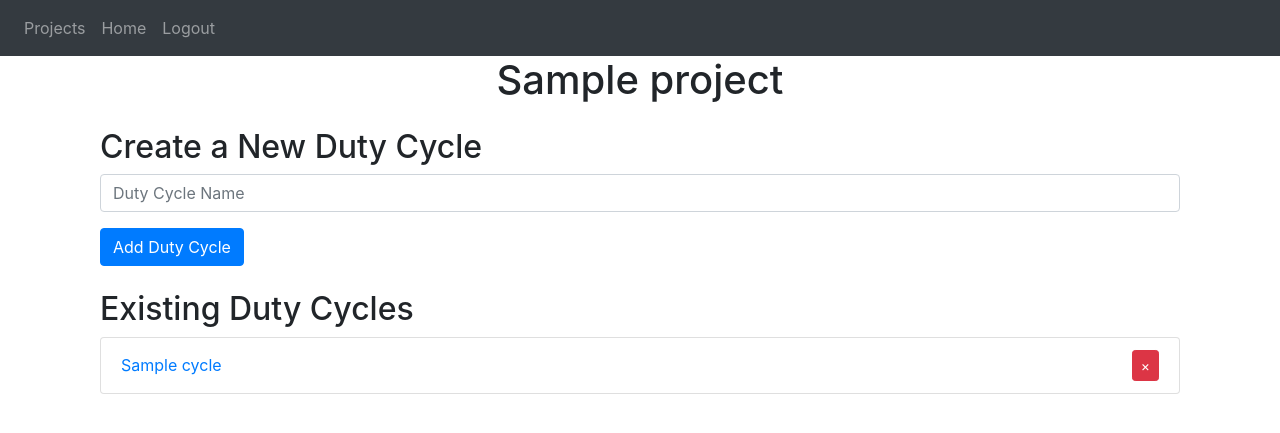
After one commit to angelsen/HPS-Flask-Web-App, a Flask app: page /project/1 in a window 1280 px wide. The commit adds this page. Shown: the top 433 px of the page. Run offline with Flask 3, Linux system fonts and the light colour scheme; a user stored in the database is signed in; tables that the repository leaves empty hold one stand-in row (values such as "Sample post"); some libraries are stand-ins or nearby versions.

Commit message:
Inlcuded new database models needed for projects
Implemented new templates and views for working with projects.

```diff
--- a/website/templates/base.html
+++ b/website/templates/base.html
@@ -30,6 +30,7 @@
       <div class="collapse navbar-collapse" id="navbar">
         <div class="navbar-nav">
           {% if user.is_authenticated %}
+          <a class="nav-item nav-link" id="projects" href="{{ url_for('views.projects') }}">Projects</a>
           <a class="nav-item nav-link" id="home" href="/">Home</a>
           <a class="nav-item nav-link" id="logout" href="/logout">Logout</a>
           {% else %}
--- /dev/null
+++ b/website/templates/project_detail.html
@@ -0,0 +1,33 @@
+{% extends "base.html" %}
+
+{% block title %}Project Detail{% endblock %}
+
+{% block content %}
+<h1 align="center">{{ project.name }}</h1>
+
+<!-- Add a Duty Cycle Form -->
+<div class="container mt-4 mb-4">
+  <h2>Create a New Duty Cycle</h2>
+  <form method="POST" action="{{ url_for('views.project_detail', project_id=project.id) }}">
+    <div class="form-group">
+      <input type="text" name="duty_cycle_name" placeholder="Duty Cycle Name" required class="form-control">
+    </div>
+    <button type="submit" class="btn btn-primary">Add Duty Cycle</button>
+  </form>
+</div>
+
+<!-- List Existing Duty Cycles -->
+<div class="container mt-4">
+  <h2>Existing Duty Cycles</h2>
+  <ul class="list-group">
+    {% for duty_cycle in project.duty_cycles %}
+    <li class="list-group-item d-flex justify-content-between align-items-center">
+      <a href="{{ url_for('views.edit_duty_cycle', duty_cycle_id=duty_cycle.id) }}">{{ duty_cycle.name }}</a>
+      <form method="POST" action="{{ url_for('views.delete_duty_cycle', duty_cycle_id=duty_cycle.id) }}">
+        <button type="submit" class="btn btn-danger btn-sm">&times;</button>
+      </form>
+    </li>
+    {% endfor %}
+  </ul>
+</div>
+{% endblock %}
--- a/website/views.py
+++ b/website/views.py
@@ -1,6 +1,6 @@
-from flask import Blueprint, render_template, request, flash, jsonify
+from flask import Blueprint, render_template, request, flash, jsonify, redirect, url_for
 from flask_login import login_required, current_user
-from .models import Note
+from .models import Note, Project, DutyCycle, Load
 from . import db
 import json
 
@@ -35,3 +35,123 @@ def delete_note():
             db.session.commit()
 
     return jsonify({})
+
+@views.route('/projects', methods=['GET', 'POST'])
+@login_required
+def projects():
+    if request.method == 'POST':
+        project_name = request.form.get('project_name')
+        if project_name:
+            new_project = Project(name=project_name)
+            db.session.add(new_project)
+            db.session.commit()
+            flash('Project created successfully!', 'success')
+            return redirect(url_for('views.projects'))
+        else:
+            flash('Project name is required!', 'error')
+
+    all_projects = Project.query.all()
+    return render_template('projects.html', user=current_user, projects=all_projects)
+
+@views.route('/create_project', methods=['GET', 'POST'])
+@login_required
+def create_project():
+    if request.method == 'POST':
+        project_name = request.form.get('project_name')
+        if not project_name:
+            flash('Project name is required!', category='error')
+        else:
+            new_project = Project(name=project_name)
+            db.session.add(new_project)
+            db.session.commit()
+            flash('Project created!', category='success')
+            return redirect(url_for('views.home'))
+
+    return render_template('create_project.html', user=current_user)
+
+@views.route('/project/<int:project_id>', methods=['GET', 'POST'])
+@login_required
+def project_detail(project_id):
+    project = Project.query.get_or_404(project_id)
+    if request.method == 'POST':
+        duty_cycle_name = request.form.get('duty_cycle_name')
+        if duty_cycle_name:
+            new_duty_cycle = DutyCycle(name=duty_cycle_name, project_id=project.id)
+            db.session.add(new_duty_cycle)
+            db.session.commit()
+            flash('Duty cycle added successfully!', 'success')
+        else:
+            flash('Duty cycle name is required!', 'error')
+    return render_template('project_detail.html', user=current_user, project=project)
+
+@views.route('/edit_duty_cycle/<int:duty_cycle_id>', methods=['GET', 'POST'])
+@login_required
+def edit_duty_cycle(duty_cycle_id):
+    duty_cycle = DutyCycle.query.get_or_404(duty_cycle_id)
+    # Handle the POST request if you want to allow editing duty cycle details
+    return render_template('duty_cycle.html', user=current_user, duty_cycle=duty_cycle)
+
+@views.route('/delete_duty_cycle/<int:duty_cycle_id>', methods=['POST'])
+@login_required
+def delete_duty_cycle(duty_cycle_id):
+    duty_cycle = DutyCycle.query.get_or_404(duty_cycle_id)
+    if duty_cycle:
+        db.session.delete(duty_cycle)
+        db.session.commit()
+        flash('Duty cycle deleted!', 'success')
+    else:
+        flash('You do not have permission to delete this duty cycle.', 'error')
+    return redirect(url_for('views.project_detail', user=current_user, project_id=duty_cycle.project_id))
+
+@views.route('/add_duty_cycle/<int:project_id>', methods=['POST'])
+@login_required
+def add_duty_cycle(project_id):
+    project = Project.query.get_or_404(project_id)
+    duty_cycle_name = request.form.get('duty_cycle_name')
+    if duty_cycle_name:
+        new_duty_cycle = DutyCycle(name=duty_cycle_name, project_id=project.id)
+        db.session.add(new_duty_cycle)
+        db.session.commit()
+        flash('Duty cycle added successfully!', 'success')
+    else:
+        flash('Duty cycle name is required!', 'error')
+    return redirect(url_for('views.project_detail', project_id=project.id))
+
+@views.route('/duty_cycle/<int:duty_cycle_id>', methods=['GET', 'POST'])
+@login_required
+def duty_cycle(duty_cycle_id):
+    duty_cycle = DutyCycle.query.get_or_404(duty_cycle_id)
+    if request.method == 'POST':
+        load_name = request.form.get('load_name')
+        load_value = request.form.get('load_value')
+
+        if not load_name or not load_value:
+            flash('Load name and value are required!', category='error')
+        else:
+            try:
+                load_value = float(load_value)  # Convert the string to a float
+                new_load = Load(name=load_name, value=load_value, duty_cycle_id=duty_cycle_id)
+                db.session.add(new_load)
+                db.session.commit()
+                flash('Load added!', category='success')
+            except ValueError:
+                flash('Please enter a valid number for the load value.', category='error')
+
+    # Retrieve the updated duty cycle to include new loads
+    duty_cycle = DutyCycle.query.get_or_404(duty_cycle_id)
+    return render_template('duty_cycle.html', user=current_user, duty_cycle=duty_cycle)
+
+@views.route('/delete_load/<int:load_id>', methods=['POST'])
+@login_required
+def delete_load(load_id):
+    load = Load.query.get_or_404(load_id)
+    if load:
+        duty_cycle_id = load.duty_cycle_id  # Save duty_cycle_id before deleting the load
+        db.session.delete(load)
+        db.session.commit()
+        flash('Load deleted!', category='success')
+        return redirect(url_for('views.duty_cycle', duty_cycle_id=duty_cycle_id))
+    else:
+        flash('Load not found or you do not have permission to delete it.', category='error')
+        # Redirect to a default page if no load found or not authorized
+        return redirect(url_for('views.projects'))
```
Also changed, not shown: migrations/versions/f19b52ede2d5_add_load_dutycycle_and_project_models.py (added, +49 -0 lines), website/models.py (+17 -0 lines), website/templates/duty_cycle.html (added, +38 -0 lines), website/templates/projects.html (added, +30 -0 lines).
